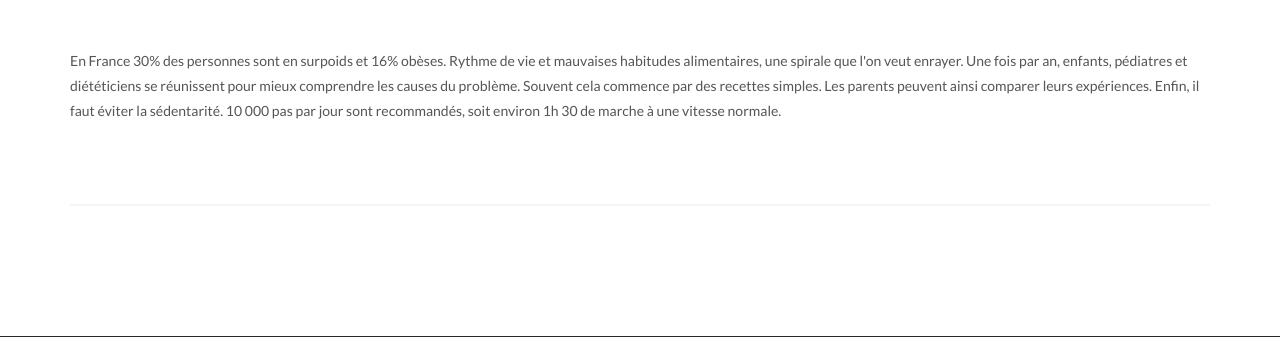
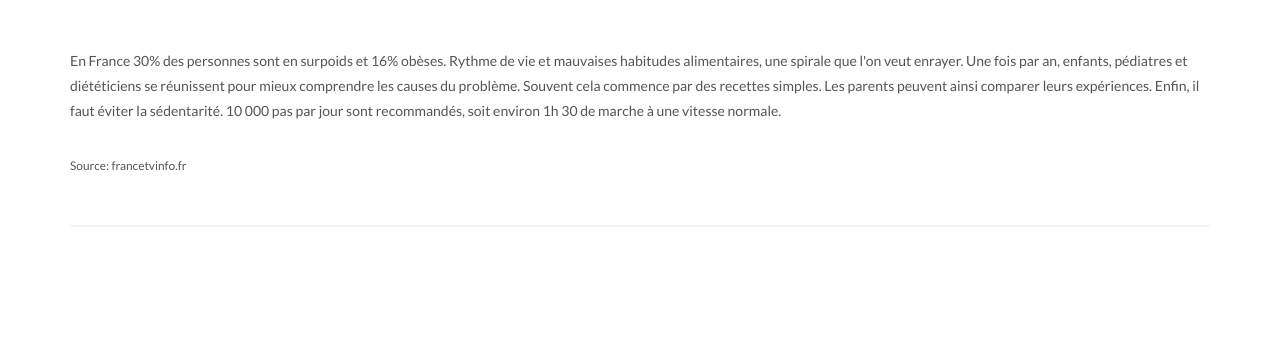
Before and after one commit to CRIDIP-SWD/SITE_SCPVS, a PHP site: the page made by index.php in a window 1280 px wide. Shown: the part 1323-1660 px from the top of the page. Run offline with PHP 8.4, Linux system fonts and the light colour scheme.

Commit message:
COMMIT SCPVS

```diff
--- a/view/blog.php
+++ b/view/blog.php
@@ -57,6 +57,7 @@
                     <div class="entry-content notopmargin">
 
                         <p>En France 30% des personnes sont en surpoids et 16% obèses. Rythme de vie et mauvaises habitudes alimentaires, une spirale que l'on veut enrayer. Une fois par an, enfants, pédiatres et diététiciens se réunissent pour mieux comprendre les causes du problème. Souvent cela commence par des recettes simples. Les parents peuvent ainsi comparer leurs expériences. Enfin, il faut éviter la sédentarité. 10 000 pas par jour sont recommandés, soit environ 1h 30 de marche à une vitesse normale.</p>
+                        <small>Source: francetvinfo.fr</small>
 
 
                         <div class="clear"></div>
```
